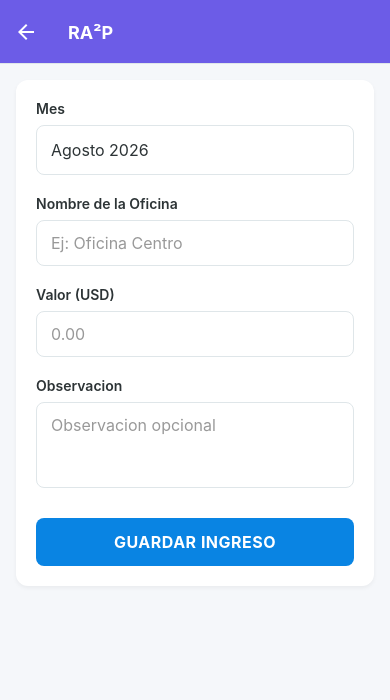
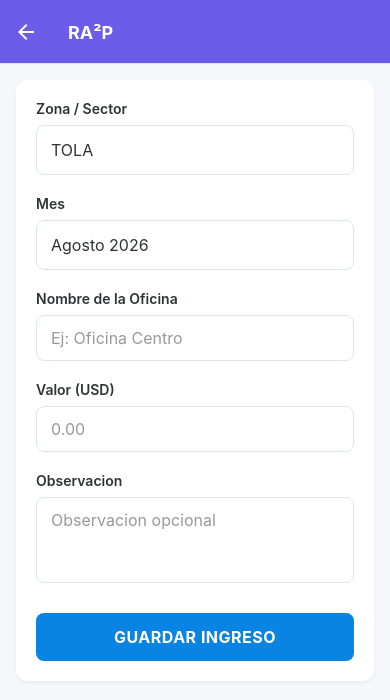
Before and after one commit to alejorodrigo7-lgtm/registro-visitas-api, a React Native app: screen /IngresoOtrasOficinas in a window 390 px wide. Shown: the top 700 px of the page. Built offline with nearby package versions, Linux system fonts and the light colour scheme; what expo-task-manager would draw is missing.

Commit message:
feat(cajas): selector de zona en Ingreso Otras Oficinas + mostrar zona en Revision

```diff
--- a/src/screens/IngresoOtrasOficinas.js
+++ b/src/screens/IngresoOtrasOficinas.js
@@ -30,14 +30,22 @@ const MESES = [
   { num: 12, nombre: 'Diciembre' },
 ];
 
+const ZONAS = [
+  'TOLA',
+  'SAN JOSE DE CHILIBULO',
+  'MAGDALENA',
+];
+
 const IngresoOtrasOficinas = ({ navigation }) => {
   const { token } = useAuth();
   const hoy = new Date();
   const mesActual = hoy.getMonth() + 1;
   const anioActual = hoy.getFullYear();
 
+  const [zonaSector, setZonaSector] = useState('TOLA');
+  const [modalZona, setModalZona] = useState(false);
   const [mes, setMes] = useState(mesActual);
-  const [modalVisible, setModalVisible] = useState(false);
+  const [modalMes, setModalMes] = useState(false);
   const [valor, setValor] = useState('');
   const [nombreOficina, setNombreOficina] = useState('');
   const [observacion, setObservacion] = useState('');
@@ -46,6 +54,10 @@ const IngresoOtrasOficinas = ({ navigation }) => {
   const nombreMes = MESES.find(m => m.num === mes)?.nombre || '';
 
   const guardar = async () => {
+    if (!zonaSector) {
+      Alert.alert('Error', 'Selecciona una zona/sector');
+      return;
+    }
     if (!nombreOficina || nombreOficina.trim() === '') {
       Alert.alert('Error', 'Ingresa el nombre de la oficina');
       return;
@@ -61,15 +73,17 @@ const IngresoOtrasOficinas = ({ navigation }) => {
         tipo: 'otra',
         mes: mes,
         valor: Number(valor),
+        zonaSector: zonaSector,
         nombreOficina: nombreOficina.trim(),
         observacion: observacion.trim(),
       });
 
       if (resp.data.success) {
-        Alert.alert('OK', 'Ingreso registrado para ' + nombreMes);
+        Alert.alert('OK', 'Ingreso registrado para ' + zonaSector + ' en ' + nombreMes);
         setValor('');
         setNombreOficina('');
         setObservacion('');
+        setZonaSector('TOLA');
       } else {
         Alert.alert('Error', resp.data.message || 'No se pudo guardar');
       }
@@ -85,8 +99,13 @@ const IngresoOtrasOficinas = ({ navigation }) => {
     <SafeAreaView style={styles.container}>
       <ScrollView contentContainerStyle={styles.scroll}>
         <View style={styles.card}>
-          <Text style={styles.label}>Mes</Text>
-          <TouchableOpacity style={styles.inputFecha} onPress={() => setModalVisible(true)}>
+          <Text style={styles.label}>Zona / Sector</Text>
+          <TouchableOpacity style={styles.inputFecha} onPress={() => setModalZona(true)}>
+            <Text style={styles.inputFechaText}>{zonaSector}</Text>
+          </TouchableOpacity>
+
+          <Text style={[styles.label, { marginTop: 20 }]}>Mes</Text>
+          <TouchableOpacity style={styles.inputFecha} onPress={() => setModalMes(true)}>
             <Text style={styles.inputFechaText}>{nombreMes} {anioActual}</Text>
           </TouchableOpacity>
 
@@ -135,10 +154,40 @@ const IngresoOtrasOficinas = ({ navigation }) => {
       </ScrollView>
 
       <Modal
-        visible={modalVisible}
+        visible={modalZona}
         transparent
         animationType="slide"
-        onRequestClose={() => setModalVisible(false)}
+        onRequestClose={() => setModalZona(false)}
+      >
+        <View style={styles.modalOverlay}>
+          <View style={styles.modalContent}>
+            <Text style={styles.modalTitle}>Seleccionar zona</Text>
+            <FlatList
+              data={ZONAS}
+              keyExtractor={(item) => item}
+              renderItem={({ item }) => (
+                <TouchableOpacity
+                  style={[styles.modalItem, item === zonaSector && styles.modalItemActiveZona]}
+                  onPress={() => { setZonaSector(item); setModalZona(false); }}
+                >
+                  <Text style={[styles.modalItemText, item === zonaSector && styles.modalItemTextActiveZona]}>
+                    {item}
+                  </Text>
+                </TouchableOpacity>
+              )}
+            />
+            <TouchableOpacity style={styles.modalCancelar} onPress={() => setModalZona(false)}>
+              <Text style={styles.modalCancelarText}>Cancelar</Text>
+            </TouchableOpacity>
+          </View>
+        </View>
+      </Modal>
+
+      <Modal
+        visible={modalMes}
+        transparent
+        animationType="slide"
+        onRequestClose={() => setModalMes(false)}
       >
         <View style={styles.modalOverlay}>
           <View style={styles.modalContent}>
@@ -149,7 +198,7 @@ const IngresoOtrasOficinas = ({ navigation }) => {
               renderItem={({ item }) => (
                 <TouchableOpacity
                   style={[styles.modalItem, item.num === mes && styles.modalItemActive]}
-                  onPress={() => { setMes(item.num); setModalVisible(false); }}
+                  onPress={() => { setMes(item.num); setModalMes(false); }}
                 >
                   <Text style={[styles.modalItemText, item.num === mes && styles.modalItemTextActive]}>
                     {item.nombre} {anioActual}
@@ -157,7 +206,7 @@ const IngresoOtrasOficinas = ({ navigation }) => {
                 </TouchableOpacity>
               )}
             />
-            <TouchableOpacity style={styles.modalCancelar} onPress={() => setModalVisible(false)}>
+            <TouchableOpacity style={styles.modalCancelar} onPress={() => setModalMes(false)}>
               <Text style={styles.modalCancelarText}>Cancelar</Text>
             </TouchableOpacity>
           </View>
@@ -226,8 +275,10 @@ const styles = StyleSheet.create({
   modalTitle: { fontSize: 18, fontWeight: '700', color: '#2D3436', textAlign: 'center', marginBottom: 15 },
   modalItem: { paddingVertical: 14, paddingHorizontal: 24 },
   modalItemActive: { backgroundColor: '#E8F4FD' },
+  modalItemActiveZona: { backgroundColor: '#FFF3E0' },
   modalItemText: { fontSize: 16, color: '#2D3436' },
   modalItemTextActive: { color: '#0984E3', fontWeight: '700' },
+  modalItemTextActiveZona: { color: '#E17055', fontWeight: '700' },
   modalCancelar: {
     marginTop: 10,
     marginHorizontal: 20,
--- a/src/screens/RevisionIngresosOficinas.js
+++ b/src/screens/RevisionIngresosOficinas.js
@@ -131,6 +131,9 @@ const RevisionIngresosOficinas = ({ navigation }) => {
           <Text style={styles.itemValor}>${Number(item.valor).toFixed(2)}</Text>
         </View>
         <Text style={styles.itemFecha}>Mes: {nombreMesItem} {anioItem}</Text>
+        {item.zonaSector ? (
+          <Text style={styles.itemZona}>Zona: {item.zonaSector}</Text>
+        ) : null}
         {item.tipo === 'otra' && item.nombreOficina ? (
           <Text style={styles.itemOficina}>Oficina: {item.nombreOficina}</Text>
         ) : null}
@@ -318,6 +321,7 @@ const styles = StyleSheet.create({
   itemValor: { fontSize: 18, fontWeight: '800', color: '#2D3436' },
   itemFecha: { fontSize: 13, color: '#636E72', marginBottom: 3 },
   itemOficina: { fontSize: 13, color: '#2D3436', marginBottom: 3 },
+  itemZona: { fontSize: 13, color: '#E17055', fontWeight: '600', marginBottom: 3 },
   itemObservacion: { fontSize: 12, color: '#636E72', fontStyle: 'italic', marginBottom: 3 },
   itemRegistradoPor: { fontSize: 11, color: '#B2BEC3', marginTop: 4 },
   botonEliminar: {
```
